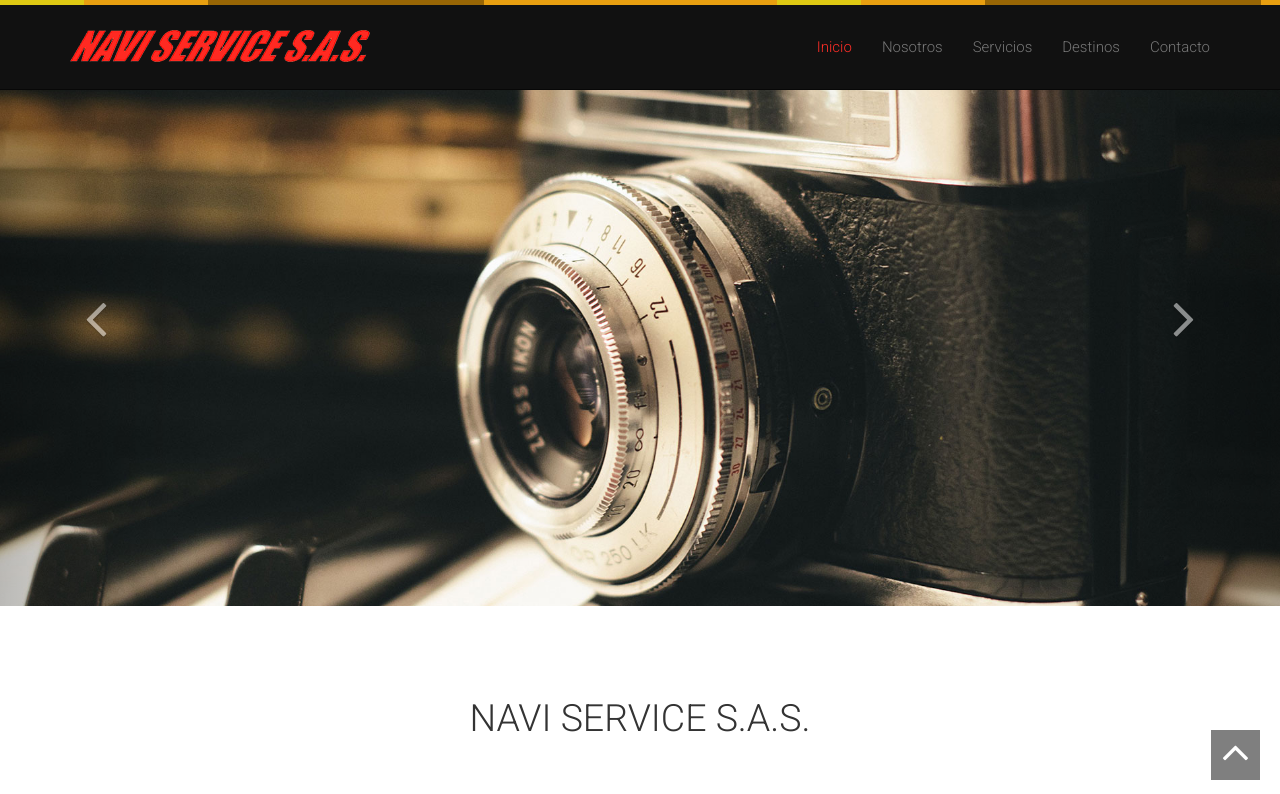
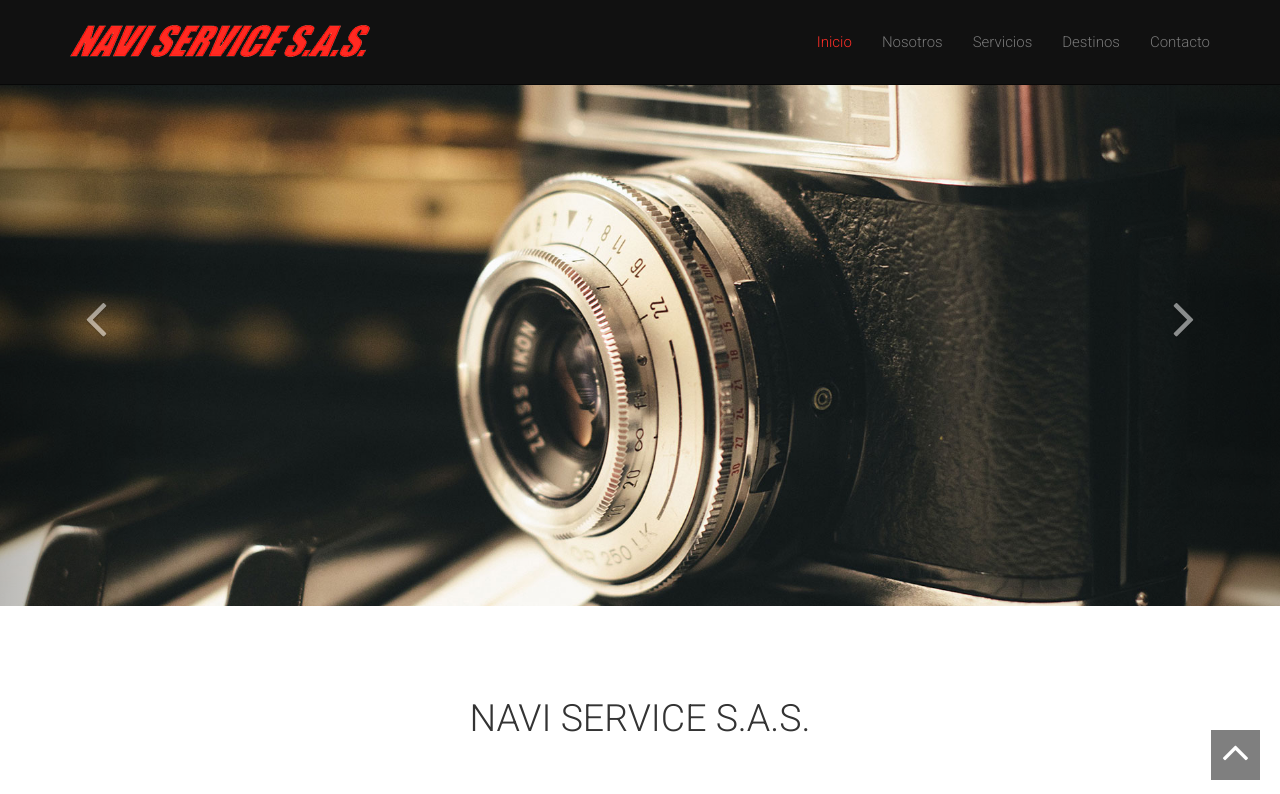
Before and after one commit to johnbayronp/Naviservice, a plain HTML site: page index.html in a window 1280 px wide. Shown: the top 794 px of the page. Drawn offline with Linux system fonts and the light colour scheme.

Commit message:
Cambios en el header y menu

```diff
--- a/assets/style.css
+++ b/assets/style.css
@@ -29,10 +29,9 @@ p{font-size:1em;line-height: 1.7em; margin-bottom: 1.7em;}
 .btn-primary{color: #fff;background:#FF2E27;width: 100%;outline: none;}
 .btn-primary:hover,.btn-primary:active,.btn-primary:focus{background:#EB2525;box-shadow: none;}
 
-.topbar {background:url(../images/lines.png);	height:5px;position: fixed;top: 0;width: 100%;z-index: 1000;}
+/*.topbar {background:url(../images/lines.png);	height:5px;position: fixed;top: 0;width: 100%;z-index: 1000;}*/
 a.navbar-brand {margin-top: 10px;}
 .navbar-nav > li > a{font-size: 1em;line-height: 3.6em;}
-.navbar-fixed-top{top: 5px;}
 .navbar-inverse{background: #111;}
 .navbar-inverse .navbar-nav>.active>a, .navbar-inverse .navbar-nav>.active>a:hover, .navbar-inverse .navbar-nav>.active>a:focus{background: none;color: #FF2E27;}
 
```
